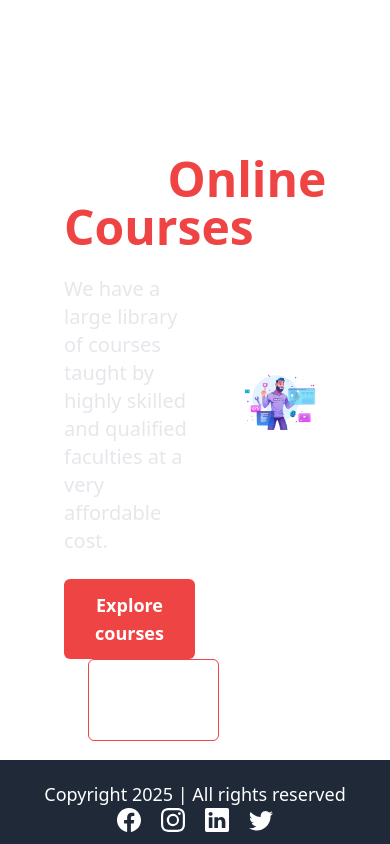
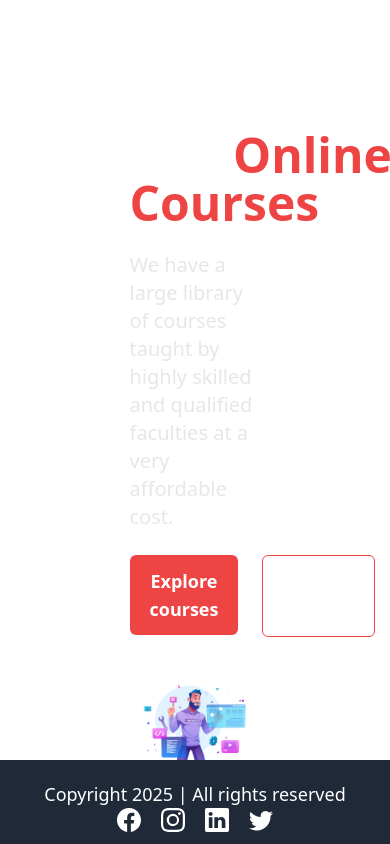
Before and after one commit to janardhanchaturvedi/LMSFrontend, a React (Vite) app: page / in a window 390 px wide. Built offline with nearby package versions, Linux system fonts and the light colour scheme.

Commit message:
Defined the breakpooints for responsive

```diff
--- a/src/Pages/HomePage.jsx
+++ b/src/Pages/HomePage.jsx
@@ -6,7 +6,7 @@ import HomeLayout from "../Layouts/HomeLayout";
 function HomePage() {
   return (
     <HomeLayout>
-      <div className="pt-10 text-white flex items-center justify-center gap-10 mx-16 h-[90vh]">
+      <div className="pt-10 text-white flex items-center phone:flex-col  justify-center gap-10 mx-16 h-[90vh]">
         <div className="w-1/2 space-y-6">
           <h1 className="text-5xl font-semibold">
             Find out best
@@ -17,7 +17,7 @@ function HomePage() {
             qualified faculties at a very affordable cost.
           </p>
 
-          <div className="space-x-6">
+          <div className="space-x-6 phone:flex ">
             <Link to="/courses">
               <button className="bg-red-500 px-5 py-3 rounded-md font-semibold text-lg cursor-pointer hover:bg-red-600 transition-all ease-in-out duration-300">
                 Explore courses
--- a/tailwind.config.js
+++ b/tailwind.config.js
@@ -2,7 +2,14 @@
 export default {
   content: ["./index.html", "./src/**/*.{html,js,jsx,ts,tsx}"],
   theme: {
-    extend: {},
+    extend: {
+      screens: {
+        'phone': { 'max': '480px' },
+        'tablet': '768px',
+        'laptop': '1024px',
+        'desktop': '1280px',
+      },
+    },
   },
   plugins: [require("daisyui"), require("@tailwindcss/line-clamp")],
 }
```
